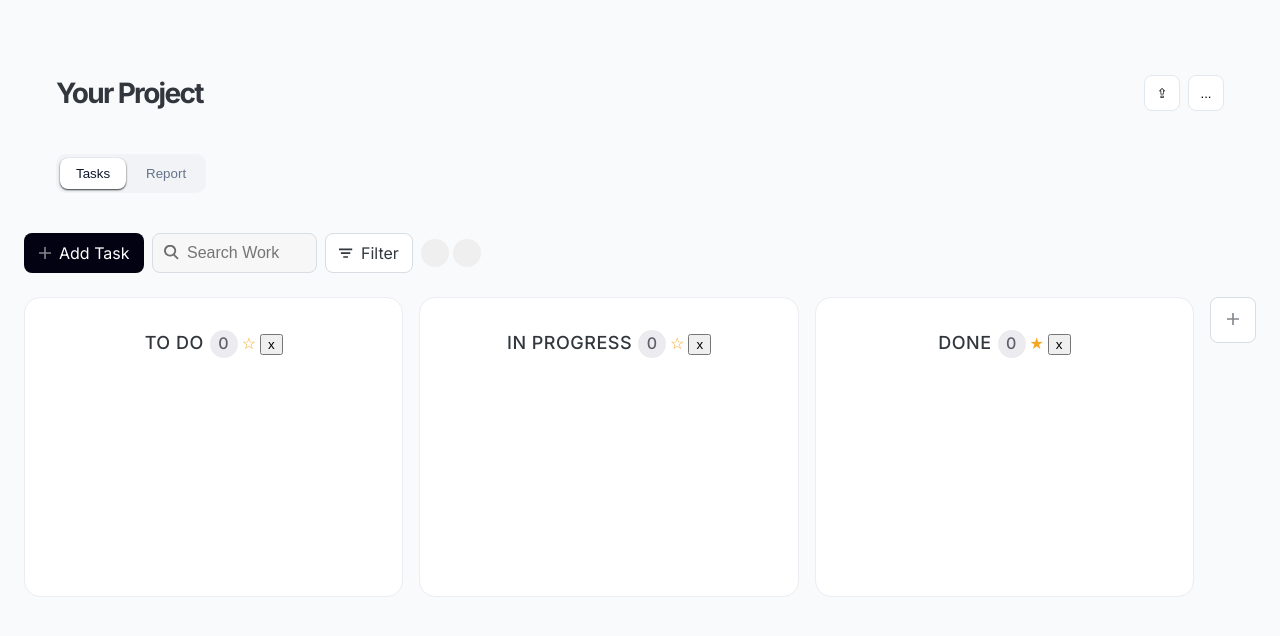
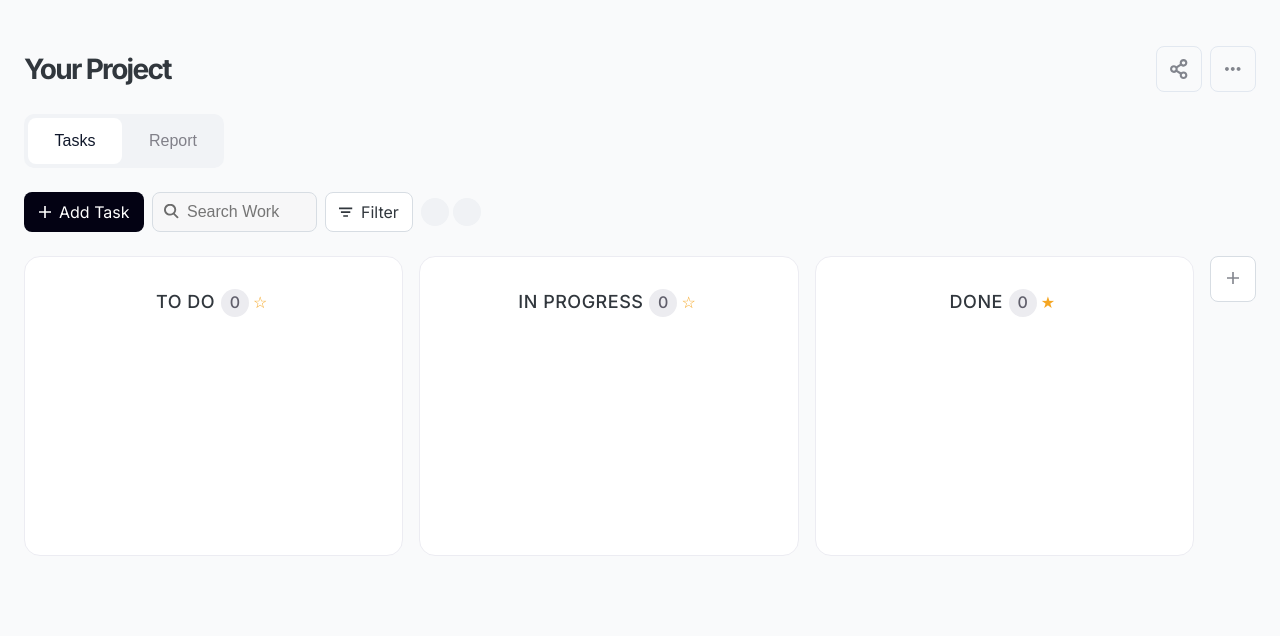
Before and after one commit to Zalinor/task-flow, a React (Vite) app: page / in a window 1280 px wide. Shown: the top 636 px of the page. Built offline with nearby package versions, Linux system fonts and the light colour scheme.

Commit message:
style: Font sized, colors, and margins in the task buttons, header, and column deletion button have been corrected

```diff
--- a/src/App.css
+++ b/src/App.css
@@ -267,9 +267,9 @@ body {
   fill: #fff;
 }
 
-.task-input-row button:hover {
+/* .task-input-row button:hover {
   background-color: #1C1B2B;
-}
+} */
 
 .task-menu-wrapper {
   position: relative;
@@ -300,7 +300,7 @@ cursor: pointer;
 color: var(--text-h);
 }
 
-.task-menu button:hover {
+.add-task-button:hover {
   background-color: f0f0f2;
 }
 
@@ -353,6 +353,10 @@ color: var(--text-h);
   align-items: center;
   justify-content: space-evenly;
   border: 0.5pt solid var(--border-task);
+}
+
+.filter-button:hover {
+  background-color: var(--bg);
 }
 
 .filter-wrapper {
@@ -421,6 +425,7 @@ color: var(--text-h);
   cursor: pointer;
   padding: 0;
   transition: border-color 0.2s;
+  background-color: #F0F2F5;
 }
 
 .user-avatar:hover {
@@ -437,6 +442,7 @@ color: var(--text-h);
 }
 
 .column {
+  position: relative;
   width: 380px;
   background-color: white;
   border-radius: 16px;
@@ -465,6 +471,19 @@ color: var(--text-h);
   padding: 0 4px;
 }
 
+.column-delete-button {
+  position: absolute;
+  top: 10px;
+  right: 10px;
+  background: none;
+  border: none;
+  color:  red;
+  font-size: 20px;
+  opacity: 0;
+  cursor: pointer;
+}
+
+
 .add-column-button{
   width: 46px;
   height: 46px;
@@ -473,9 +492,9 @@ color: var(--text-h);
   border-radius: 8px;
 }
 
-/* .add-column-button img {
-  filter: ;
-} */
+.add-column-button svg {
+  fill: #82858D;
+}
 
 .cards {
   display: flex;
@@ -797,6 +816,10 @@ color: var(--text-h);
   opacity: 1;
 }
 
+.column:hover .column-delete-button{
+  opacity: 1;
+}
+
 .add-task-in-column:hover {
   color: var(--button-bg);
 }
@@ -876,7 +899,6 @@ label input, textarea {
   display: flex;
   justify-content: space-between;
   align-items: center;
-  padding: 24px 32px 0;
 }
 
 .project-header h1 {
@@ -890,21 +912,27 @@ label input, textarea {
 }
 
 .icon-button {
-  width: 36px;
-  height: 36px;
+  width: 46px;
+  height: 46px;
   border-radius: 8px;
   border: 1pt solid #e2e8f0;
-  background: #fff;
+  background: var(--bg);
+  display: flex;
+  align-items: center;
+  justify-content: center;
+}
+
+.icon-button:hover {
+  background-color: white;
 }
 
 .project-tabs {
   display: inline-flex;
   gap: 4px;
-  margin: 16px 32px;
   padding: 4px;
   background: #f1f3f6;
   border-radius: 10px;
-  width: fit-content;
+  width: 200px;
 }
 
 .project-tab {
@@ -912,13 +940,17 @@ label input, textarea {
   border-radius: 8px;
   border: none;
   background: transparent;
-  color: #64748b;
+  color: #818089;
+  width: 100px;
+  font-size: 16px;
+  font-weight: 500;
 }
 
 .project-tab.active {
+  width: 100px;
+  height: 46px;
   background: #fff;
   color: #0f172a;
-  box-shadow: 0 1px 2px rgba(0, 0, 0, 0.8);
 }
 
 .report {
--- a/src/App.jsx
+++ b/src/App.jsx
@@ -13,8 +13,17 @@ import filter from './assets/filter.svg';
 import './App.css';
 
 const unionIco = <svg width="12" height="12" viewBox="0 0 12 12" fill="none" xmlns="http://www.w3.org/2000/svg">
-<path d="M6.81055 5.18945H12V6.81055H6.81055V12H5.18945V6.81055H0V5.18945H5.18945V0H6.81055V5.18945Z" fill="#82858D"/>
+<path d="M6.81055 5.18945H12V6.81055H6.81055V12H5.18945V6.81055H0V5.18945H5.18945V0H6.81055V5.18945Z"/>
 </svg>
+const shareIco = <svg width="20" height="21" viewBox="0 0 20 21" fill="none" xmlns="http://www.w3.org/2000/svg">
+<path d="M14.5332 0C16.6539 8.24378e-05 18.3737 1.71923 18.374 3.83984C18.374 5.96072 16.6541 7.68058 14.5332 7.68066C13.5711 7.68061 12.6923 7.326 12.0186 6.74121L8.55762 8.9668C8.65854 9.31036 8.71381 9.6736 8.71387 10.0498C8.71387 10.4263 8.65766 10.7899 8.55664 11.1338L12.0176 13.3594C12.6914 12.7746 13.5709 12.42 14.5332 12.4199C16.6539 12.42 18.3737 14.1392 18.374 16.2598C18.374 18.3806 16.6541 20.1005 14.5332 20.1006C12.4124 20.1005 10.6934 18.3806 10.6934 16.2598C10.6934 15.8836 10.7478 15.5203 10.8486 15.1768L7.3877 12.9512C6.71374 13.5359 5.83516 13.8906 4.87305 13.8906C2.75223 13.8905 1.0332 12.1707 1.0332 10.0498C1.03352 7.92923 2.75242 6.21009 4.87305 6.20996C5.83507 6.20996 6.71377 6.56496 7.3877 7.14941L10.8496 4.92383C10.7487 4.58004 10.6934 4.21628 10.6934 3.83984C10.6937 1.71926 12.4126 0.00012665 14.5332 0ZM14.5332 14.5801C13.6058 14.5802 12.8538 15.3324 12.8535 16.2598C12.8535 17.1874 13.6056 17.9393 14.5332 17.9395C15.4608 17.9394 16.2129 17.1874 16.2129 16.2598C16.2126 15.3324 15.4606 14.5802 14.5332 14.5801ZM4.87305 8.37012C3.94567 8.37024 3.19368 9.12247 3.19336 10.0498C3.19336 10.9774 3.94547 11.7294 4.87305 11.7295C5.80073 11.7295 6.55273 10.9775 6.55273 10.0498C6.55241 9.12239 5.80053 8.37012 4.87305 8.37012ZM14.5332 2.16016C13.6058 2.16028 12.8538 2.9125 12.8535 3.83984C12.8535 4.76745 13.6056 5.5194 14.5332 5.51953C15.4608 5.51945 16.2129 4.76748 16.2129 3.83984C16.2126 2.91248 15.4606 2.16024 14.5332 2.16016Z" fill="#82858D"/>
+</svg>
+const ellipsisIco = <svg width="16" height="4" viewBox="0 0 16 4" fill="none" xmlns="http://www.w3.org/2000/svg">
+<path d="M15.5254 1.94063C15.5254 2.19547 15.4752 2.44782 15.3777 2.68327C15.2801 2.91872 15.1372 3.13265 14.957 3.31285C14.7768 3.49306 14.5629 3.636 14.3274 3.73353C14.092 3.83105 13.8396 3.88125 13.5848 3.88125C13.3299 3.88125 13.0776 3.83105 12.8421 3.73353C12.6067 3.636 12.3927 3.49306 12.2125 3.31285C12.0323 3.13265 11.8894 2.91872 11.7919 2.68327C11.6943 2.44782 11.6441 2.19547 11.6441 1.94063C11.6441 1.42594 11.8486 0.932333 12.2125 0.568396C12.5765 0.204458 13.0701 0 13.5848 0C14.0995 0 14.5931 0.204458 14.957 0.568396C15.3209 0.932333 15.5254 1.42594 15.5254 1.94063ZM9.70352 1.94063C9.70352 2.45531 9.49906 2.94892 9.13512 3.31285C8.77118 3.67679 8.27758 3.88125 7.76289 3.88125C7.2482 3.88125 6.7546 3.67679 6.39066 3.31285C6.02672 2.94892 5.82227 2.45531 5.82227 1.94063C5.82227 1.42594 6.02672 0.932333 6.39066 0.568396C6.7546 0.204458 7.2482 0 7.76289 0C8.27758 0 8.77118 0.204458 9.13512 0.568396C9.49906 0.932333 9.70352 1.42594 9.70352 1.94063ZM1.94102 3.88125C2.4557 3.88125 2.94931 3.67679 3.31324 3.31285C3.67718 2.94892 3.88164 2.45531 3.88164 1.94063C3.88164 1.42594 3.67718 0.932333 3.31324 0.568396C2.94931 0.204458 2.4557 0 1.94102 0C1.42633 0 0.932724 0.204458 0.568786 0.568396C0.204848 0.932333 0.000390053 1.42594 0.000390053 1.94063C0.000390053 2.45531 0.204848 2.94892 0.568786 3.31285C0.932724 3.67679 1.42633 3.88125 1.94102 3.88125Z" fill="#82858D"/>
+</svg>
+
+
+
 const PROJECT_NAME = "Your Project";
 const PROJECT_DESCRIPTION = "info about project.";
 const PROJECT_ATTACHMENTS = [
@@ -259,8 +268,8 @@ function App() {
     <div className="project-header">
       <h1>{PROJECT_NAME}</h1>
       <div className="project-header-actions">
-        <button type="button" className="icon-button">⇪</button>
-        <button type="button" className="icon-button">...</button>
+        <button type="button" className="icon-button">{shareIco}</button>
+        <button type="button" className="icon-button">{ellipsisIco}</button>
       </div>
     </div>
 
@@ -292,7 +301,7 @@ function App() {
             </button>
           <div className="search-input-wrapper">
             <img src={searchIcon} alt="" className="search-icon" />
-          <input
+          <input className="add-task-button"
             type="text"
             placeholder="Search Work"
             value={inputValue}
--- a/src/components/Column.jsx
+++ b/src/components/Column.jsx
@@ -147,6 +147,7 @@ function Column({title, columnId, tasks, onDelete, onDrop, onEdit, onEditTask, o
       onDragLeave={handleContainerDragLeave}
       onDrop={handleContainerDrop}
     >
+      <button onClick={onDeleteColumn} className="column-delete-button">х</button>
       <h2
         draggable={!isEditingTitle}
         onDragStart={handleColumnDragStart}
@@ -174,7 +175,6 @@ function Column({title, columnId, tasks, onDelete, onDrop, onEdit, onEditTask, o
         >
           {isFinal ? "★" : "☆"}
         </button>
-        <button onClick={onDeleteColumn}>x</button>
       </h2>
       <div className="cards">
         {tasks.map((task) => (
```
